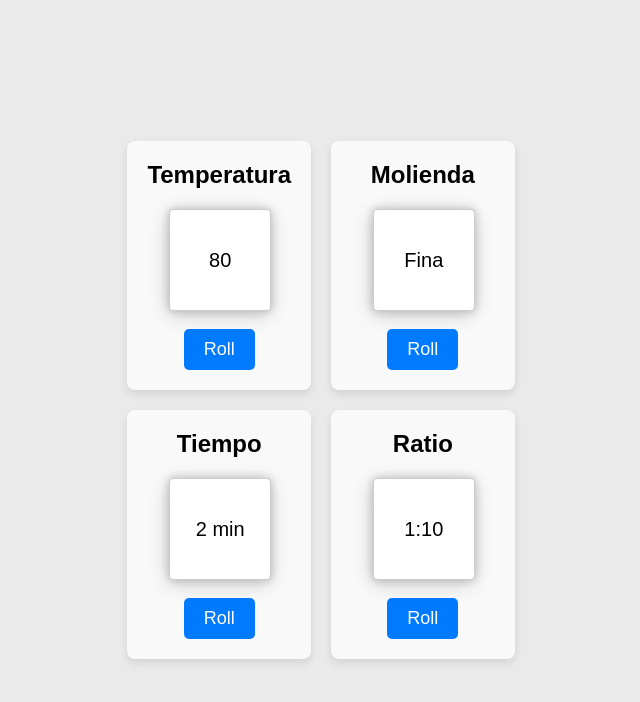
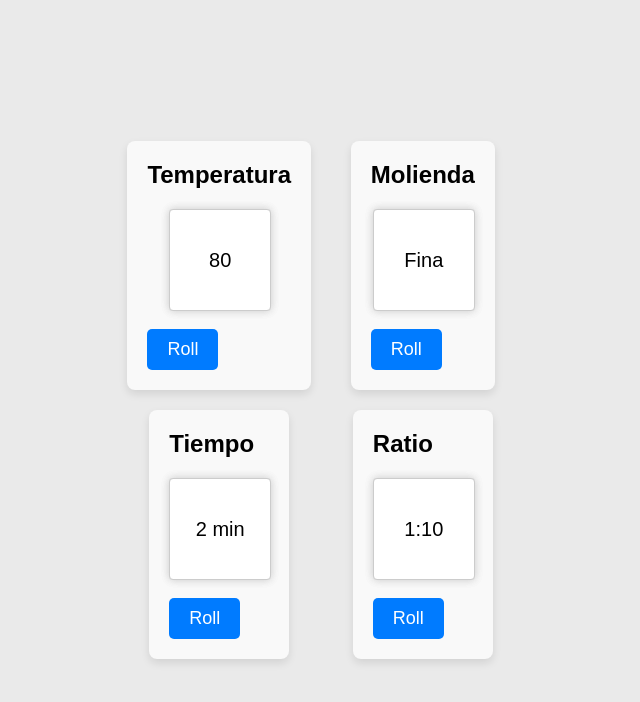
Before and after one commit to nchiari/dice-temp, a plain HTML site: page index.html in a window 1280 px wide. Shown: the whole page, without its empty margins (319-959 px from the left). Drawn offline with Linux system fonts and the light colour scheme; a script that the page names is missing.

Commit message:
style changes

```diff
--- a/style.css
+++ b/style.css
@@ -1,24 +1,22 @@
-body {
-  text-align: center;
-  font-family: Arial, sans-serif;
+body,
+html {
   margin: 0;
+  padding: 0;
+  height: 100%;
   display: flex;
   justify-content: center;
   align-items: center;
-  height: 100vh;
   background-color: #eaeaea;
-}
-
-html {
-  perspective: 1000px;
+  font-family: Arial, sans-serif;
 }
 
 .grid-container {
   display: grid;
-  grid-template-columns: repeat(2, minmax(0, 1fr));
-  gap: 20px;
-  padding: 20px;
-  max-width: 650px;
+  grid-template-columns: repeat(2, 1fr); /* Esto crea 2 columnas */
+  gap: 20px; /* Espacio entre los dados */
+  padding: 20px; /* Espacio alrededor de toda la cuadrícula */
+  max-width: 90vw; /* Ajusta esto según el tamaño deseado */
+  justify-items: center; /* Centra los elementos horizontalmente */
 }
 
 .dice-container {
@@ -26,6 +24,7 @@ html {
   border-radius: 8px;
   box-shadow: 0 4px 8px rgba(0, 0, 0, 0.1);
   padding: 20px;
+  width: fit-content; /* Ajusta el contenedor al contenido */
 }
 
 .dice-container h2 {
@@ -35,13 +34,12 @@ html {
 }
 
 .dice {
+  margin: 20px auto;
   width: 100px;
   height: 100px;
-  margin: 0 auto 20px;
   position: relative;
   transform-style: preserve-3d;
-  transition: transform 1s, box-shadow 1s;
-  box-shadow: 0 5px 20px rgba(0, 0, 0, 0.2);
+  transition: transform 1s;
 }
 
 .dice.rotate-front,
```
